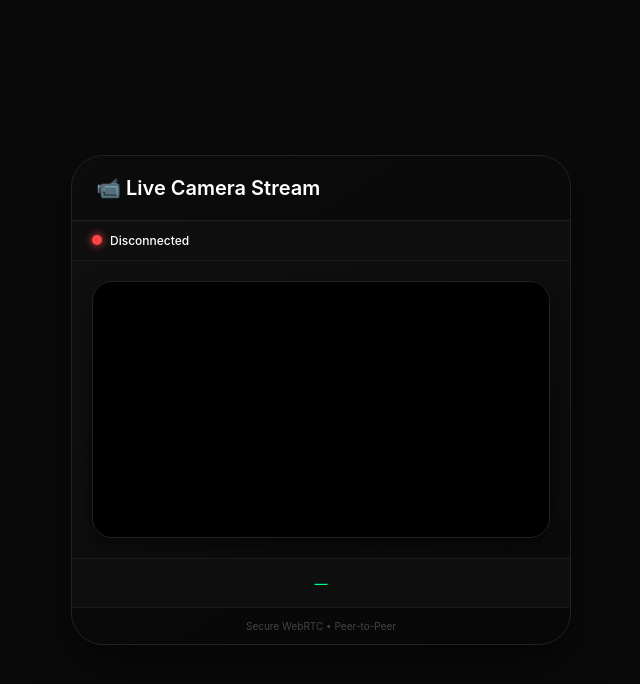
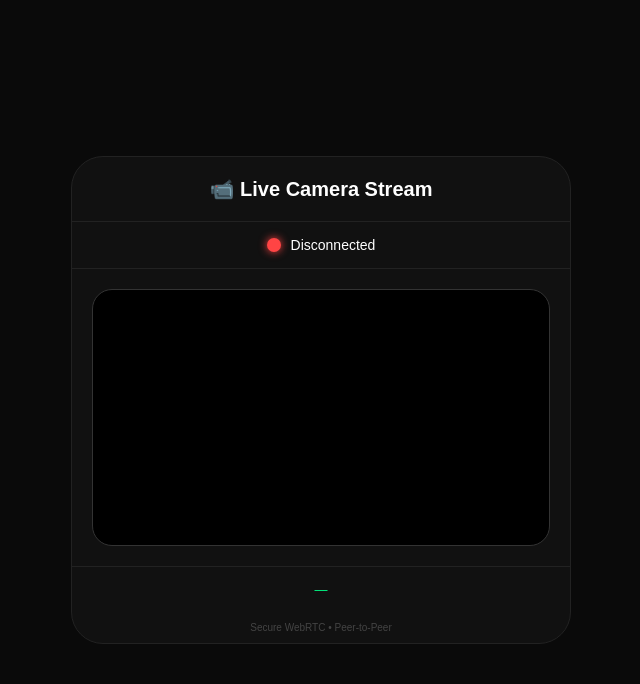
Before and after one commit to ajaysharma9560/Livevercsl, a plain HTML site: page index.html in a window 1280 px wide. Shown: the whole page, without its empty margins (319-959 px from the left). Drawn offline with nearby package versions, Linux system fonts and the light colour scheme.

Commit message:
Update index.html

```diff
--- a/index.html
+++ b/index.html
@@ -5,153 +5,78 @@
     <meta name="viewport" content="width=device-width, initial-scale=1.0, user-scalable=no">
     <title>Live Camera Stream</title>
     <style>
-        * {
-            margin: 0;
-            padding: 0;
-            box-sizing: border-box;
-        }
-
+        * { margin: 0; padding: 0; box-sizing: border-box; }
         body {
             background: #0a0a0a;
             min-height: 100vh;
             display: flex;
             justify-content: center;
             align-items: center;
-            font-family: -apple-system, BlinkMacSystemFont, 'Segoe UI', Roboto, sans-serif;
+            font-family: sans-serif;
             padding: 20px;
         }
-
         .container {
             width: 100%;
             max-width: 500px;
-            background: linear-gradient(145deg, #111 0%, #0a0a0a 100%);
+            background: #111;
             border-radius: 32px;
             overflow: hidden;
-            box-shadow: 0 20px 40px rgba(0,0,0,0.5);
             border: 1px solid #222;
         }
-
         .header {
-            padding: 20px 24px;
-            background: rgba(0,0,0,0.3);
+            padding: 20px;
+            text-align: center;
             border-bottom: 1px solid #222;
         }
-
         .title {
             font-size: 20px;
             font-weight: 600;
             color: #fff;
         }
-
         .status-bar {
-            background: #0f0f0f;
-            padding: 12px 20px;
+            padding: 15px;
             display: flex;
-            justify-content: space-between;
+            justify-content: center;
             align-items: center;
-            border-bottom: 1px solid #1a1a1a;
+            gap: 10px;
+            border-bottom: 1px solid #222;
         }
-
-        .status-item {
-            display: flex;
-            align-items: center;
-            gap: 8px;
+        .dot {
+            width: 14px;
+            height: 14px;
+            border-radius: 50%;
         }
-
-        .dot {
-            width: 10px;
-            height: 10px;
-            border-radius: 50%;
-            transition: all 0.2s ease;
-        }
-
-        .dot.red {
-            background-color: #ff4444;
-            box-shadow: 0 0 8px #ff4444;
-        }
-
-        .dot.green {
-            background-color: #00ff88;
-            box-shadow: 0 0 8px #00ff88;
-        }
-
-        .status-text {
-            color: #fff;
-            font-size: 12px;
-            font-weight: 500;
-        }
-
-        .video-wrapper {
-            padding: 20px;
-        }
-
+        .dot.red { background: #ff4444; box-shadow: 0 0 8px #ff4444; }
+        .dot.green { background: #00ff88; box-shadow: 0 0 8px #00ff88; }
+        .status-text { color: #fff; font-size: 14px; font-weight: 500; }
+        .video-wrapper { padding: 20px; }
         .video-container {
             background: #000;
             border-radius: 20px;
             overflow: hidden;
             aspect-ratio: 16 / 9;
-            box-shadow: 0 8px 20px rgba(0,0,0,0.5);
-            border: 1px solid #222;
+            border: 1px solid #333;
         }
-
-        video {
-            width: 100%;
-            height: 100%;
-            object-fit: cover;
-        }
-
-        .device-info {
-            padding: 16px 20px;
-            background: #0f0f0f;
-            border-top: 1px solid #1a1a1a;
-            text-align: center;
-        }
-
-        .device-name {
-            color: #00ff88;
-            font-size: 13px;
-            font-weight: 500;
-        }
-
-        .footer {
-            padding: 12px 20px;
-            text-align: center;
-            background: rgba(0,0,0,0.3);
-            border-top: 1px solid #1a1a1a;
-        }
-
-        .footer-text {
-            color: #444;
-            font-size: 10px;
-        }
+        video { width: 100%; height: 100%; object-fit: cover; }
+        .device-info { padding: 15px; text-align: center; border-top: 1px solid #222; }
+        .device-name { color: #00ff88; font-size: 13px; }
+        .footer { padding: 10px; text-align: center; color: #444; font-size: 10px; }
     </style>
 </head>
 <body>
     <div class="container">
-        <div class="header">
-            <div class="title">📹 Live Camera Stream</div>
+        <div class="header"><div class="title">📹 Live Camera Stream</div></div>
+        <div class="status-bar">
+            <div class="dot red" id="statusDot"></div>
+            <span class="status-text" id="statusText">Disconnected</span>
         </div>
-
-        <div class="status-bar">
-            <div class="status-item">
-                <div class="dot red" id="statusDot"></div>
-                <span class="status-text" id="statusText">Disconnected</span>
-            </div>
-        </div>
-
         <div class="video-wrapper">
             <div class="video-container">
                 <video id="remoteVideo" autoplay playsinline muted></video>
             </div>
         </div>
-
-        <div class="device-info">
-            <div class="device-name" id="deviceName">—</div>
-        </div>
-
-        <div class="footer">
-            <div class="footer-text">Secure WebRTC • Peer-to-Peer</div>
-        </div>
+        <div class="device-info"><div class="device-name" id="deviceName">—</div></div>
+        <div class="footer"><div class="footer-text">Secure WebRTC • Peer-to-Peer</div></div>
     </div>
 
     <script src="https://cdn.socket.io/4.6.1/socket.io.min.js"></script>
@@ -162,17 +87,14 @@
         const remoteVideo = document.getElementById('remoteVideo');
         const statusDot = document.getElementById('statusDot');
         const statusText = document.getElementById('statusText');
-        const deviceNameSpan = document.getElementById('deviceName');
 
         let pc = null;
         let socket = null;
 
-        // WebRTC Configuration with TURN Servers
         const configuration = {
             iceServers: [
                 { urls: "stun:stun.l.google.com:19302" },
                 { urls: "stun:stun1.l.google.com:19302" },
-                { urls: "stun:stun2.l.google.com:19302" },
                 {
                     urls: "turn:openrelay.metered.ca:80",
                     username: "openrelayproject",
@@ -182,124 +104,38 @@
                     urls: "turn:openrelay.metered.ca:443",
                     username: "openrelayproject",
                     credential: "openrelayproject"
-                },
-                {
-                    urls: "turn:openrelay.metered.ca:443?transport=tcp",
-                    username: "openrelayproject",
-                    credential: "openrelayproject"
                 }
-            ],
-            iceCandidatePoolSize: 10
+            ]
         };
 
-        function setConnected(deviceName = null) {
+        function setConnected() {
             statusDot.className = 'dot green';
-            statusText.innerText = 'Connected';
-            if (deviceName) {
-                deviceNameSpan.innerText = `📱 ${deviceName}`;
-            }
+            statusText.innerText = 'Connected ✅';
         }
 
         function setDisconnected() {
             statusDot.className = 'dot red';
             statusText.innerText = 'Disconnected';
-            deviceNameSpan.innerText = '—';
-            if (remoteVideo.srcObject) {
-                remoteVideo.srcObject = null;
-            }
+            if (remoteVideo.srcObject) remoteVideo.srcObject = null;
         }
 
         async function createPeerConnection() {
-            if (pc) {
-                pc.close();
-            }
-
+            if (pc) pc.close();
             pc = new RTCPeerConnection(configuration);
-
-            pc.ontrack = (event) => {
-                if (event.track.kind === 'video') {
-                    remoteVideo.srcObject = event.streams[0];
-                    setConnected();
-                }
-            };
-
-            pc.onicecandidate = (event) => {
-                if (event.candidate && socket) {
-                    socket.emit('signal', {
-                        room: ROOM_ID,
-                        from: 'web',
-                        signal: event.candidate
-                    });
-                }
-            };
-
-            pc.oniceconnectionstatechange = () => {
-                console.log('ICE state:', pc.iceConnectionState);
-                if (pc.iceConnectionState === 'connected') {
-                    setConnected();
-                } else if (pc.iceConnectionState === 'disconnected' ||
-                           pc.iceConnectionState === 'failed' ||
-                           pc.iceConnectionState === 'closed') {
-                    setDisconnected();
-                }
-            };
-
+            pc.ontrack = (event) => { if (event.track.kind === 'video') { remoteVideo.srcObject = event.streams[0]; setConnected(); } };
+            pc.onicecandidate = (event) => { if (event.candidate) socket.emit('signal', { room: ROOM_ID, from: 'web', signal: event.candidate }); };
+            pc.oniceconnectionstatechange = () => { if (pc.iceConnectionState === 'connected') setConnected(); else if (pc.iceConnectionState === 'disconnected' || pc.iceConnectionState === 'failed') setDisconnected(); };
             return pc;
         }
 
-        async function start() {
+        function start() {
             setDisconnected();
-
-            socket = io(SIGNAL_SERVER, {
-                transports: ['websocket'],
-                reconnection: true,
-                reconnectionAttempts: 10,
-                reconnectionDelay: 2000
-            });
-
-            socket.on('connect', () => {
-                console.log('Connected to signal server');
-                socket.emit('join-room', ROOM_ID, 'web');
-            });
-
-            socket.on('user-joined', async (userId) => {
-                console.log('Phone joined:', userId);
-                if (!pc) await createPeerConnection();
-
-                const offer = await pc.createOffer();
-                await pc.setLocalDescription(offer);
-
-                socket.emit('signal', {
-                    room: ROOM_ID,
-                    from: 'web',
-                    signal: offer
-                });
-            });
-
-            socket.on('signal', async (data) => {
-                if (!pc) await createPeerConnection();
-
-                if (data.signal.type === 'answer') {
-                    await pc.setRemoteDescription(new RTCSessionDescription(data.signal));
-                } else if (data.signal.candidate) {
-                    await pc.addIceCandidate(new RTCIceCandidate(data.signal));
-                }
-            });
-
-            socket.on('user-left', () => {
-                if (pc) {
-                    pc.close();
-                    pc = null;
-                }
-                remoteVideo.srcObject = null;
-                setDisconnected();
-            });
-
-            socket.on('disconnect', () => {
-                setDisconnected();
-            });
+            socket = io(SIGNAL_SERVER, { transports: ['websocket'], reconnection: true });
+            socket.on('connect', () => socket.emit('join-room', ROOM_ID, 'web'));
+            socket.on('user-joined', async () => { if (!pc) await createPeerConnection(); const offer = await pc.createOffer(); await pc.setLocalDescription(offer); socket.emit('signal', { room: ROOM_ID, from: 'web', signal: offer }); });
+            socket.on('signal', async (data) => { if (!pc) await createPeerConnection(); if (data.signal.type === 'answer') await pc.setRemoteDescription(new RTCSessionDescription(data.signal)); else if (data.signal.candidate) await pc.addIceCandidate(new RTCIceCandidate(data.signal)); });
+            socket.on('user-left', () => { if (pc) pc.close(); pc = null; setDisconnected(); });
         }
-
         start();
     </script>
 </body>
```
